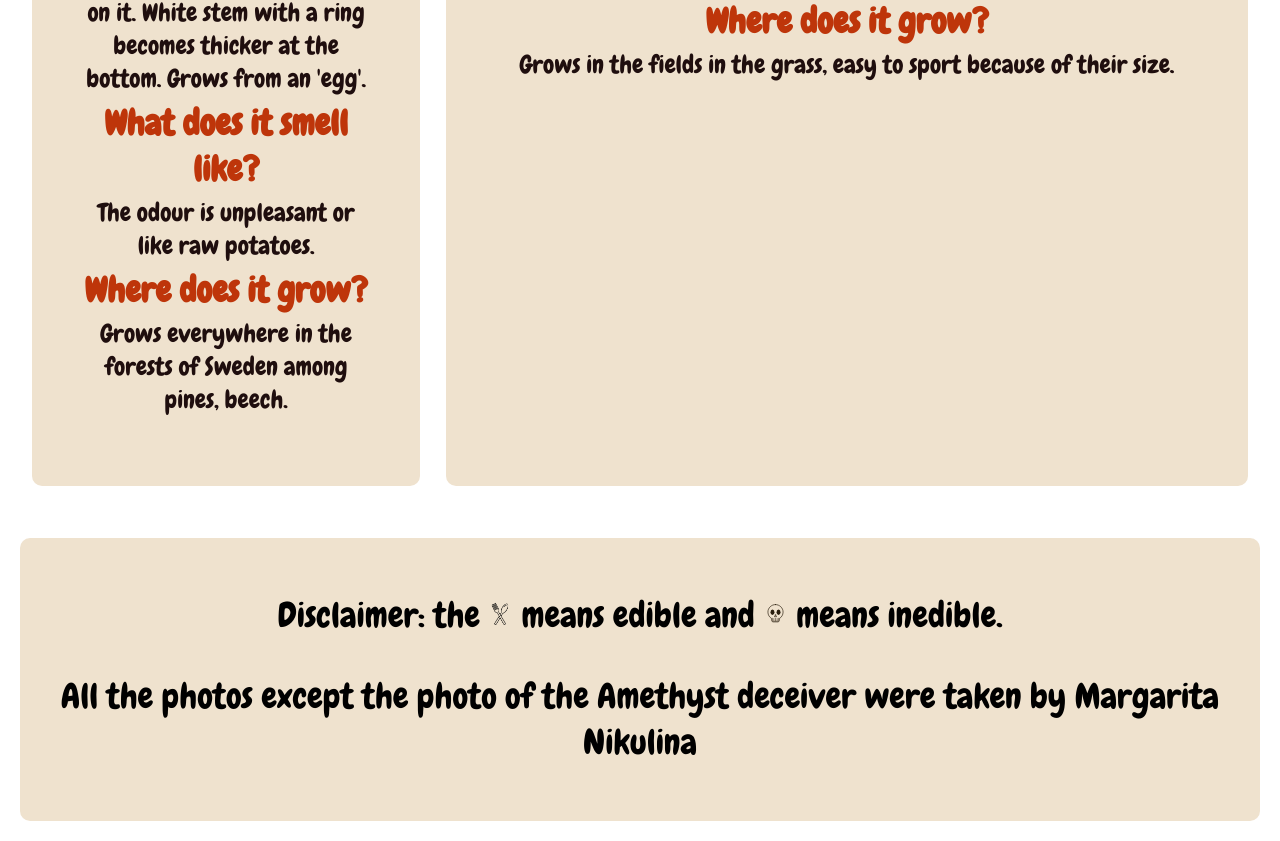
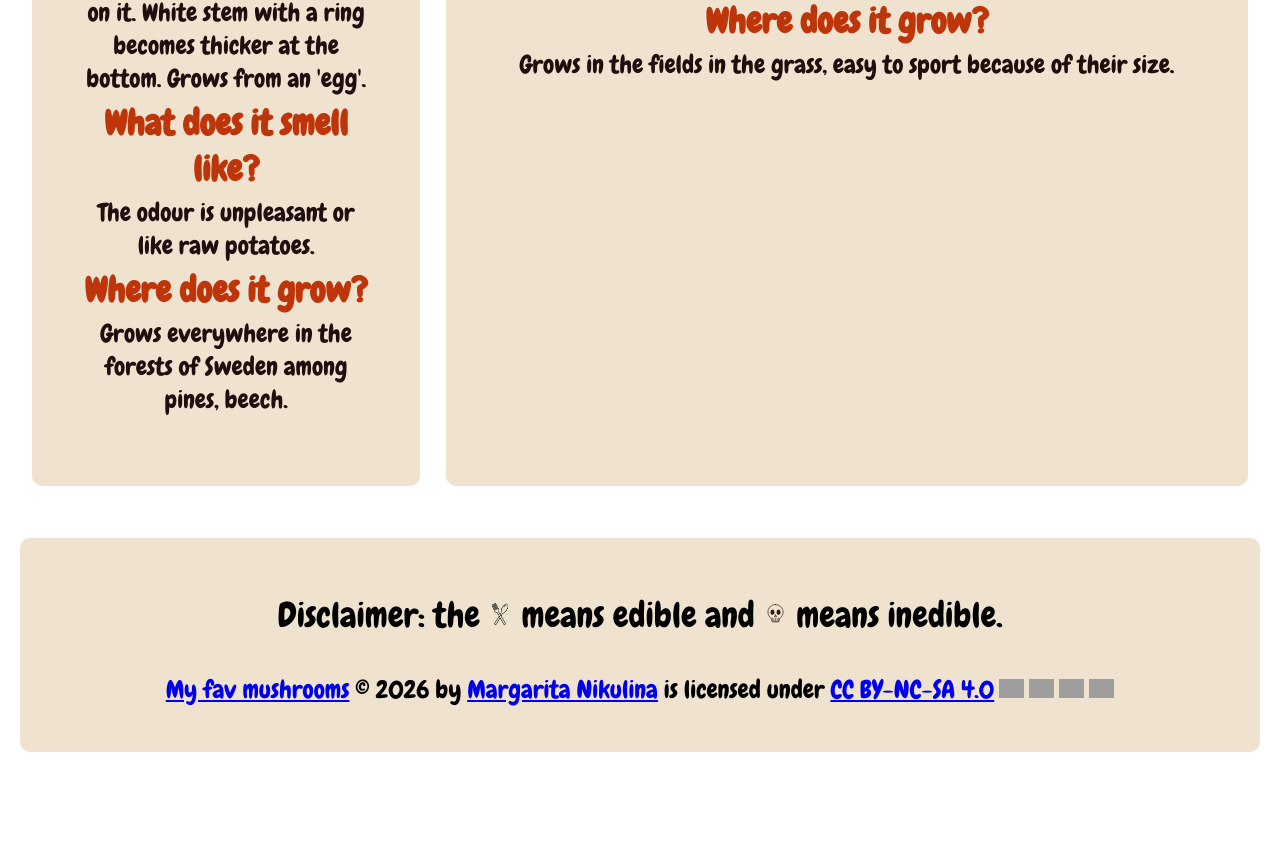
Before and after one commit to filisa/card_project, a plain HTML site: page index.html in a window 1280 px wide. Shown: the part 2986-3827 px from the top of the page. After the commit the page ends 3758 px from the top, so only its background shows below. Drawn offline with Linux system fonts and the light colour scheme; grey boxes are pictures that could not be loaded.

Commit message:
licence
added a license

```diff
--- a/index.html
+++ b/index.html
@@ -129,7 +129,7 @@
         </div>
         <footer>
             <p>Disclaimer: the <img class="footer__img" src="images/edible.png"> means edible and  <img src="images/skull.svg" class="footer__img"> means inedible. </p>
-            <p>All the photos except the photo of the Amethyst deceiver were taken by Margarita Nikulina</p>
+            <p id="licence"><a href="https://example.com">My fav mushrooms</a> © 2026 by <a href="https://example.com">Margarita Nikulina</a> is licensed under <a href="https://creativecommons.org/licenses/by-nc-sa/4.0/">CC BY-NC-SA 4.0</a><img src="https://mirrors.creativecommons.org/presskit/icons/cc.svg" alt="" style="max-width: 1em;max-height:1em;margin-left: .2em;"><img src="https://mirrors.creativecommons.org/presskit/icons/by.svg" alt="" style="max-width: 1em;max-height:1em;margin-left: .2em;"><img src="https://mirrors.creativecommons.org/presskit/icons/nc.svg" alt="" style="max-width: 1em;max-height:1em;margin-left: .2em;"><img src="https://mirrors.creativecommons.org/presskit/icons/sa.svg" alt="" style="max-width: 1em;max-height:1em;margin-left: .2em;"></p>
         </footer>
     </body>
 </html>
--- a/styles.css
+++ b/styles.css
@@ -143,11 +143,7 @@ footer {
 .footer__img {
     width: clamp(10px, 2vw, 25px);
 }
-/*
-.span_2columns {
-    grid-column: span 2;
+
+#licence {
+    font-size: 0.5rem;
 }
-
-.span_2rows {
-    grid-row: span 2 / span 2;
-} */
```
Also changed, not shown: 1 other file.
